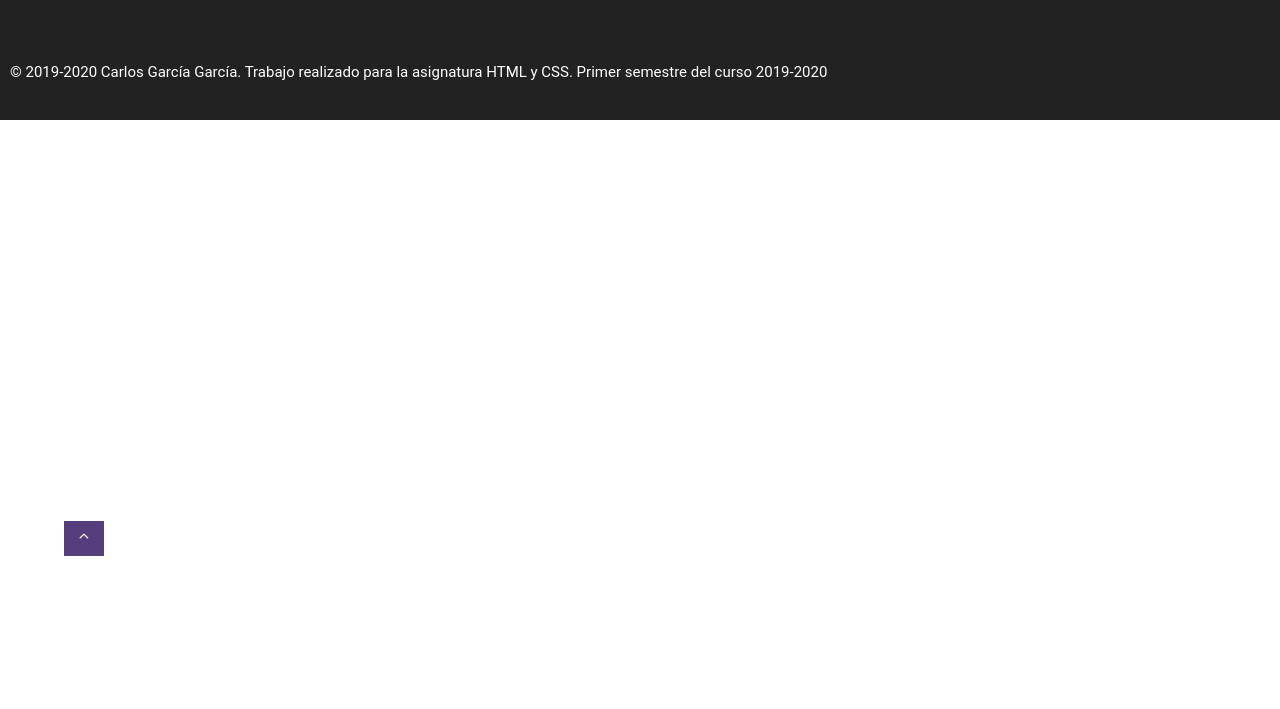
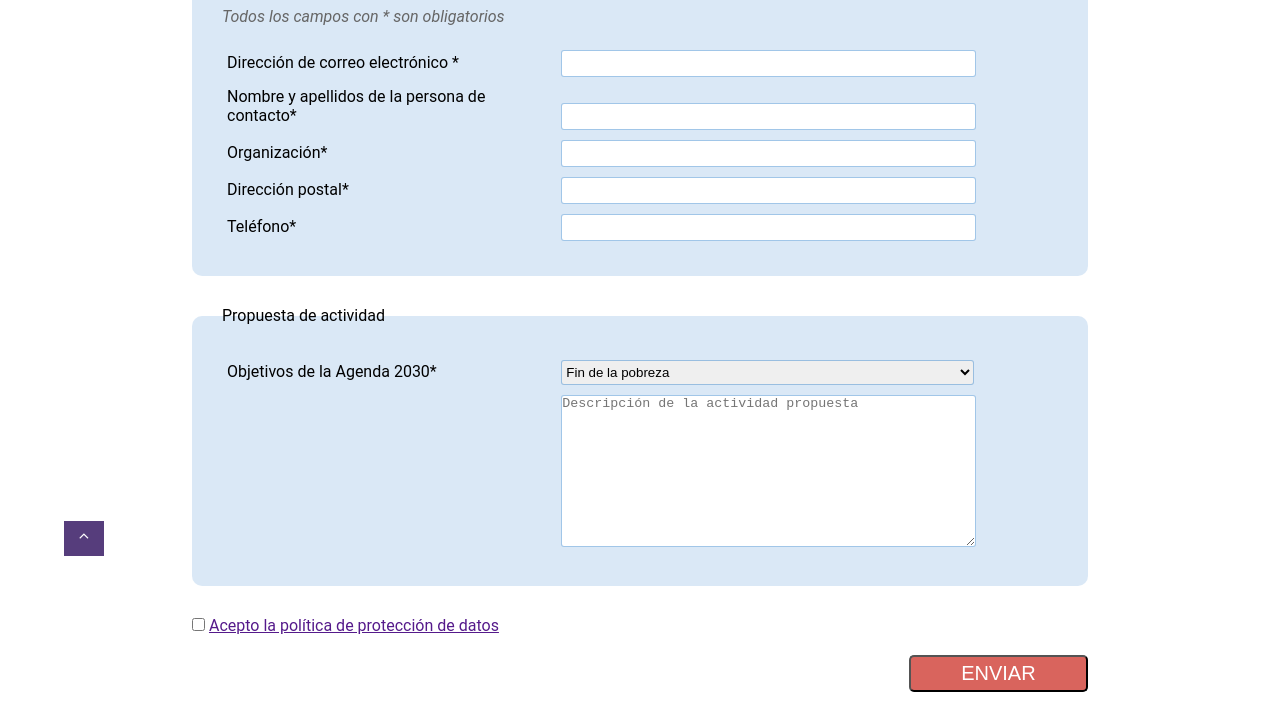
Before and after one commit to carlosgg93/HTML-CSS, a plain HTML site: page PEC3/contacto.html in a window 1280 px wide. Shown: the part 244-953 px from the top of the page. Before the commit the page ends 800 px from the top, so only its background shows below. Drawn offline with Linux system fonts and the light colour scheme.

Commit message:
Finish contacto.html

```diff
--- a/PEC3/contacto.html
+++ b/PEC3/contacto.html
@@ -43,6 +43,75 @@
         <li><a href="./index.html">Inicio</a></li>
         <li>Contacto</li>
       </ul>
+      <div class="contact-container">
+        <h1>Propón una actividad</h1>
+        <div class="formDiv">
+            <form method="POST">
+              <fieldset>
+                <legend class="legend"><span class="fieldsetNumber"></span> Datos de contacto</legend>
+                <i>Todos los campos con * son obligatorios</i><br /><br />
+                <p>
+                  <label for="email">Dirección de correo electrónico *</label>
+                  <input type="email" name="email" id="email" required>
+                </p>
+
+                <p>
+                  <label for="name">Nombre y apellidos de la persona de contacto*</label>
+                  <input type="text" name="name" id="name" required>
+                </p>
+
+                <p>
+                  <label for="organization">Organización*</label>
+                  <input type="text" name="organization" id="organization" required>
+                </p>
+
+                <p>
+                  <label for="address">Dirección postal*</label>
+                  <input type="text" name="address" id="address" required>
+                </p>
+
+                <p>
+                  <label for="phone">Teléfono*</label>
+                  <input type="text" name="phone" id="phone" required>
+                </p>
+
+              </fieldset>
+              <fieldset>
+                <legend class="legend"><span class="fieldsetNumber"></span> Propuesta de actividad</legend>
+                <p>
+                  <label for="type">Objetivos de la Agenda 2030*</label>
+                  <select name="type" id="type" required>
+                    <option value="1" selected>Fin de la pobreza</option>
+                    <option value="2">Hambre cero</option>
+                    <option value="3">Salud y bienestar</option>
+                    <option value="4">Educación de calidad</option>
+                    <option value="5">Igualdad de género</option>
+                    <option value="6">Agua limpia y saneamiento</option>
+                    <option value="7">Energía asequible y no contaminante</option>
+                    <option value="8">Trabajo decente y crecimiento económico</option>
+                    <option value="9">Industria, innovación e infraestructura</option>
+                    <option value="10">Reducción de las desigualdades</option>
+                    <option value="11">Ciudades y comunidades sostenibles</option>
+                    <option value="12">Producción y consumo responsables</option>
+                    <option value="13">Acción por el clima</option>
+                    <option value="14">Vida submarina</option>
+                    <option value="15">Vida de ecosistemas terrestres</option>
+                    <option value="16">Paz, justicia e instituciones sólidas</option>
+                    <option value="17">Alianzas para lograr los objetivos</option>
+                  </select>
+                </p>
+
+                <p>
+                  <label for="type"></label>
+                  <textarea rows="10" placeholder="Descripción de la actividad propuesta" required></textarea></textarea>
+                </p>
+              </fieldset>
+
+              <input type="checkbox" id="cbox2" value="second_checkbox"> <label for="cbox2"><a href="">Acepto la política de protección de datos</a></label></br>
+              <input type="submit" class="sendButton" name="submit" value="ENVIAR">
+            </form>
+        </div>
+      </div>
     </section>
     <footer>
       <div class="super-flex-container">
--- a/PEC3/css/estilos.css
+++ b/PEC3/css/estilos.css
@@ -175,6 +175,78 @@ header > .flex-container{
   text-align: left;
 }
 
+.contact-container{
+  width: 70%;
+  margin: auto;
+}
+
+.contact-container > h1{
+  text-align: center;
+}
+
+form > fieldset{
+  background-color:var(--light-bg-color);
+  border-radius: 10px;
+  border: none;
+  padding: 30px;
+  margin-bottom: 30px;
+}
+
+form > fieldset > p{
+  padding: 5px;
+}
+
+
+form > fieldset > i{
+  color: var(--text-light-color);
+}
+
+form > fieldset > p > label{
+  width:40%;
+  display: inline-block;
+}
+
+form > fieldset > p > input,form > fieldset > p > select{
+  border: 1px solid var(--dark-bg-color);
+  width:50%;
+  height: 25px;
+  border-radius: 3px;
+  outline: none;
+}
+
+form > fieldset > p > textarea{
+  border: 1px solid var(--dark-bg-color);
+  width:50%;
+  border-radius: 3px;
+  outline: none;
+}
+
+form > fieldset > p > input:focus,
+form > fieldset > p > select:focus{
+  border: 1px solid var(--contrast-color);
+}
+
+form > fieldset > fieldset{
+  width:60%;
+  padding: 10px;
+  border: 1px solid var(--dark-bg-color);
+  border-radius: 5px;
+}
+
+.sendButton{
+  font-size: 20px;
+  background-color: var(--contrast-color);
+  color:white;
+  text-align: center;
+  padding: 5px;
+  width: 20%;
+  display: block;
+  margin-left: auto;
+  margin-top: 20px;
+  margin-bottom: 20px;
+  border-radius: 5px;
+}
+
 ul.breadcrumb {
   padding: 10px 16px;
   list-style: none;
@@ -273,6 +345,11 @@ footer > .super-flex-container > .flex-container-right > .flex-item > a{
     grid-template-columns: repeat(2,50%);
   }
 
+  .contact-container{
+    width: 98%;
+    margin: auto;
+  }
+
   .empty{
     display: none
   }
@@ -280,6 +357,7 @@ footer > .super-flex-container > .flex-container-right > .flex-item > a{
   footer > .super-flex-container > .flex-container-left{
     width: 70%;
   }
+
 }
 
 /* sm */
@@ -342,6 +420,24 @@ footer > .super-flex-container > .flex-container-right > .flex-item > a{
     grid-template-columns: repeat(1,100%);
   }
 
+  form > fieldset > p > label{
+    width:100%;
+  }
+
+  form > fieldset > p > input,form > fieldset > p > select{
+    width:100%;
+  }
+
+  form > fieldset > p > textarea{
+    width:100%;
+  }
+
+  .sendButton{
+    margin:auto;
+    margin-top: 20px;
+    margin-bottom: 20px;
+  }
+
   footer > .super-flex-container{
     flex-direction: column;
   }
```
